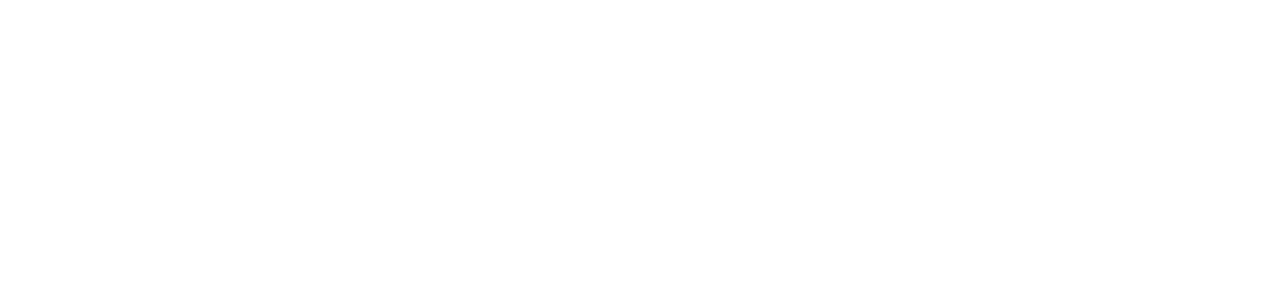
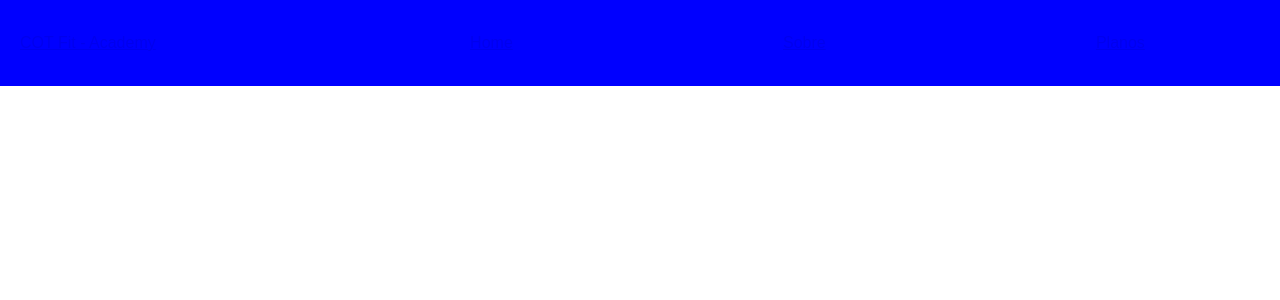
Before and after one commit to k-js/CodFit-Academy, a React (Vite) app: page /CadClientes in a window 1280 px wide. Before the commit this address had no page. Shown: the top 300 px of the page. Built offline with nearby package versions, Linux system fonts and the light colour scheme.

Commit message:
alteração css

```diff
--- a/src/components/Header/Header.jsx
+++ b/src/components/Header/Header.jsx
@@ -4,7 +4,7 @@
 
 function Header() {
   return (
-      <header className={header}>
+      <header className='header'>
     <Link className='titulo' to='/'>COT Fit - Academy</Link>
     <nav>
       <Link className='subtitulo' to='/home' >Home</Link>
```
